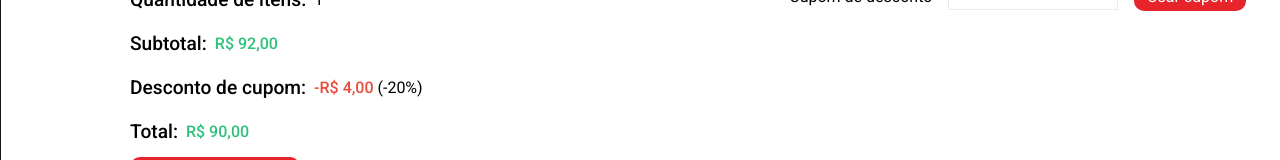
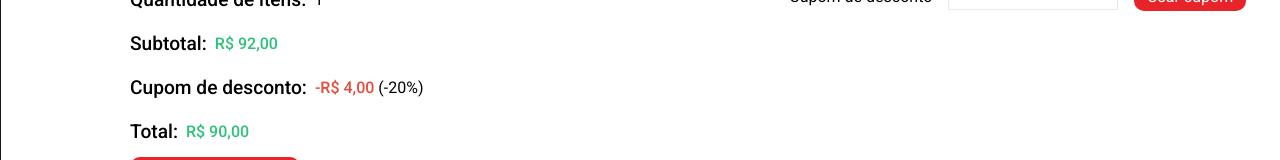
Before and after one commit to Diounata/desafio-neoapp, a Next.js app: page /carrinho in a window 1280 px wide. Shown: the part 339-499 px from the top of the page. Built offline with nearby package versions, Linux system fonts and the light colour scheme.

Commit message:
Fix: coupon text

```diff
--- a/src/pages/carrinho.tsx
+++ b/src/pages/carrinho.tsx
@@ -75,7 +75,7 @@ function CartPage() {
             </div>
 
             <div>
-              <h3>Desconto de cupom:</h3>
+              <h3>Cupom de desconto:</h3>
               <p>
                 <NegativePriceText>-R$ 4,00</NegativePriceText> (-20%)
               </p>
```
